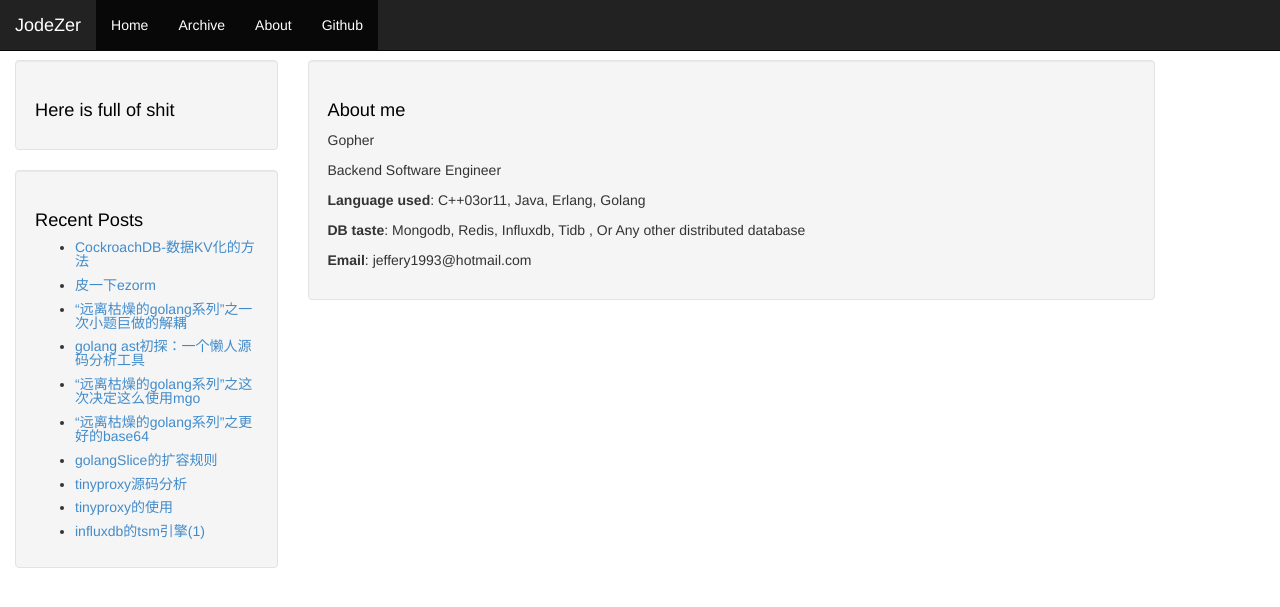
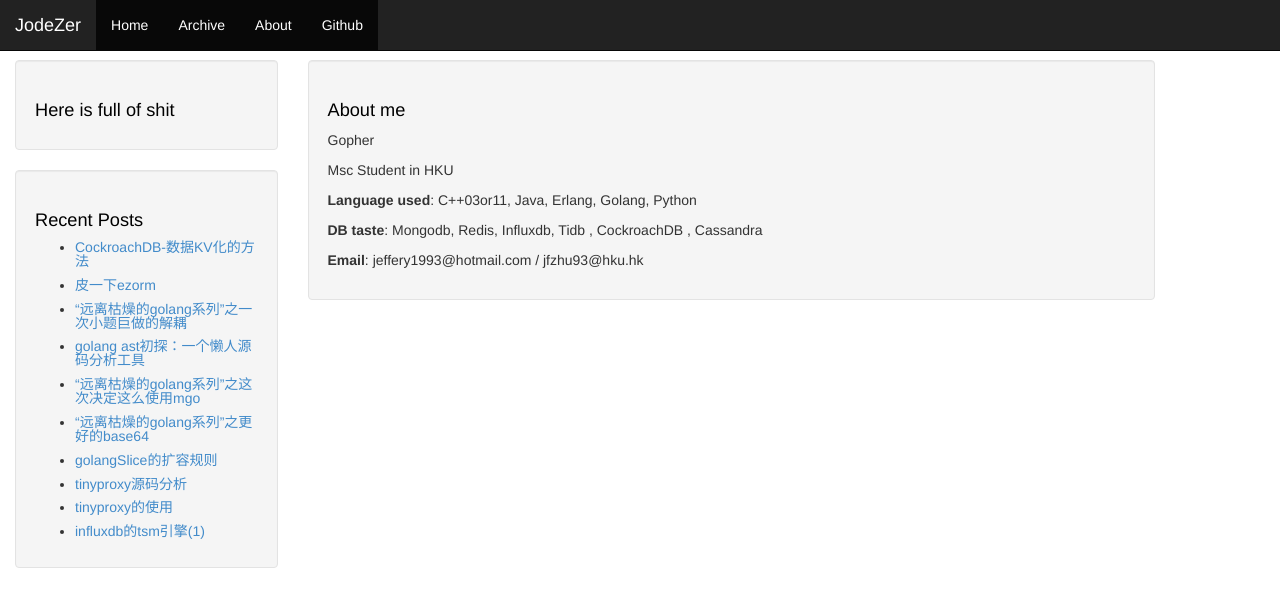
Before and after one commit to JodeZer/JodeZer.github.io, a Jekyll site: the page built from about.html, in a window 1280 px wide. Shown: the top 607 px of the page. Built offline with Jekyll 4.4.1, drawn with Linux system fonts in a browser that asks for light colours.

Commit message:
update about me

```diff
--- a/about.html
+++ b/about.html
@@ -5,10 +5,10 @@ layout: default
 <div class="well">
     <h1>About me</h1>
     <p>Gopher</p>
-    <p>Backend Software Engineer</p>
-    <p><b>Language used</b>: C++03or11, Java, Erlang, Golang</p>
-    <p><b>DB taste</b>: Mongodb, Redis, Influxdb, Tidb , Or Any other distributed database</p>
-    <p><b>Email</b>: jeffery1993@hotmail.com</p>
+    <p>Msc Student in HKU</p>
+    <p><b>Language used</b>: C++03or11, Java, Erlang, Golang, Python</p>
+    <p><b>DB taste</b>: Mongodb, Redis, Influxdb, Tidb , CockroachDB , Cassandra</p>
+    <p><b>Email</b>: jeffery1993@hotmail.com / jfzhu93@hku.hk </p>
 </div>
 <script>
   (function(i,s,o,g,r,a,m){i['GoogleAnalyticsObject']=r;i[r]=i[r]||function(){
```
